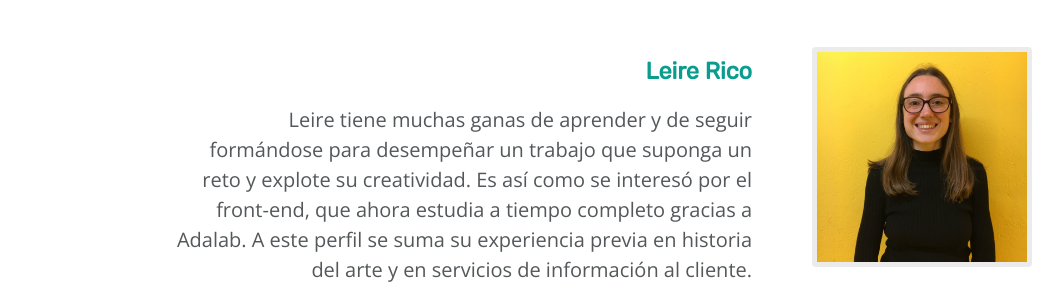
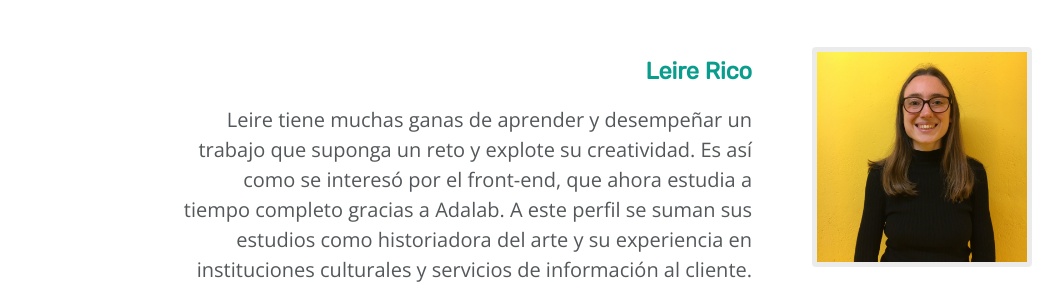
Before and after one commit to leireriel/my-first-front-end-project, a website: page public/index.html in a window 1280 px wide. Shown: the part 1527-1829 px from the top of the page, without its empty margins (108-1171 px from the left). Drawn offline with nearby package versions, Linux system fonts and the light colour scheme; files whose address does not match are found by name.

Commit message:
change description leire

```diff
--- a/public/index.html
+++ b/public/index.html
@@ -116,11 +116,11 @@
 
                         </div>
                         <div class="main_who_description">
-                            <p class="main_who_description_text">Leire tiene muchas ganas de aprender y de seguir formándose para desempeñar
-                                un trabajo que suponga un reto y explote su creatividad. Es así como se
-                                interesó por el front-end, que ahora estudia a tiempo completo gracias
-                                a Adalab. A este perfil se suma su experiencia previa en historia del arte
-                                y en servicios de información al cliente.</p>
+                            <p class="main_who_description_text">Leire tiene muchas ganas de aprender y desempeñar un trabajo que suponga
+                                un reto y explote su creatividad. Es así como se interesó por el front-end,
+                                que ahora estudia a tiempo completo gracias a Adalab. A este perfil se
+                                suman sus estudios como historiadora del arte y su experiencia en instituciones
+                                culturales y servicios de información al cliente.</p>
                         </div>
                         <div class="main_who_social">
                             <ul class="main_who_social_list">
```
Also changed, not shown: _src/templates/partials/_who.html (+1 -1 lines).
